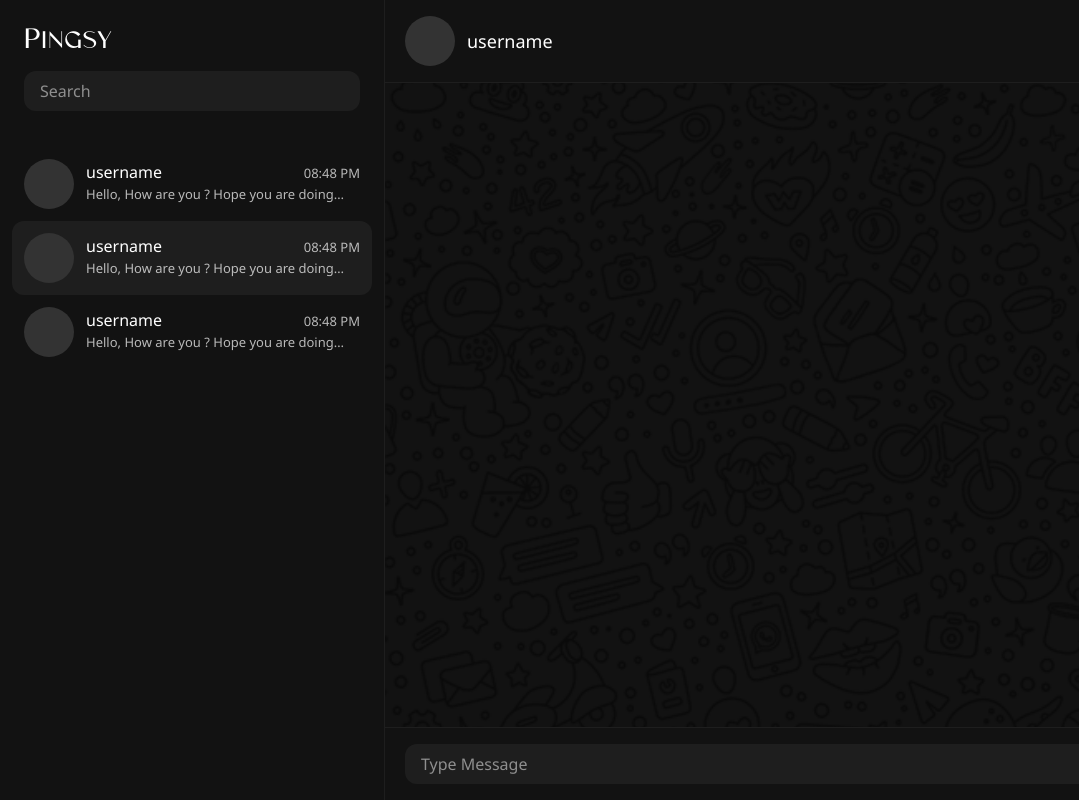
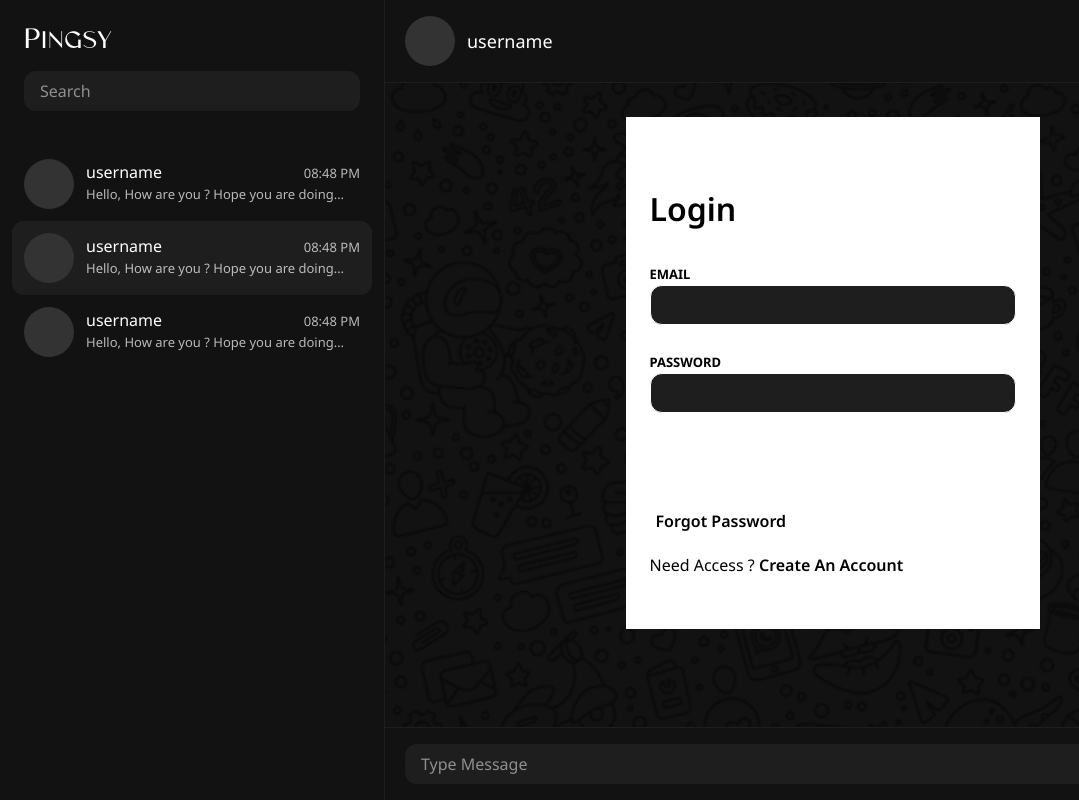
Before and after one commit to mayurmewada/pingsy, a Next.js app: page / in a window 1280 px wide. Shown: the whole page, without its empty margins (0-1079 px from the left). Built offline with nearby package versions, Linux system fonts and the light colour scheme; no server answers.

Commit message:
feat: login and signup api structure and some components

```diff
--- /dev/null
+++ b/src/app/api/auth/login/route.js
@@ -0,0 +1,10 @@
+export const POST = async (request) => {
+    try {
+        const reqBody = await request.json();
+        const { username, email, password } = reqBody;
+        console.log(reqBody, request);
+        return Response?.json({ data: { username, email, password } });
+    } catch (error) {
+        return Response?.json({ error });
+    }
+};
--- /dev/null
+++ b/src/app/api/auth/signup/route.js
@@ -0,0 +1,10 @@
+export const POST = async (request) => {
+    try {
+        const reqBody = await request.json();
+        const { username, email, password } = reqBody;
+        console.log(reqBody, request);
+        return Response?.json({ data: { username, email, password } });
+    } catch (error) {
+        return Response?.json({ error });
+    }
+};
--- /dev/null
+++ b/src/app/components/Button.jsx
@@ -0,0 +1,30 @@
+import React from "react";
+import Loader from "./Loader";
+
+const Button = ({ title = null, viewType = null, variant, size, isDisabled, type, onClick, onBlur = null, leadingIcon = null, trailingIcon = null, className, isLoading = false }) => {
+    const styles = {
+        small: "text-[11px] leading-[11px] px-3 py-[6px] h-[28px]",
+        medium: "text-[13px] leading-[13px] px-4 py-2 h-[32px]",
+        large: "text-[15px] leading-[16px] px-5 py-[10px] h-[40px]",
+
+        primary: "border border-grey-600 bg-grey-600 hover:border-grey-700 hover:bg-grey-700 rounded-[8px] text-white",
+        secondary: "border border-grey-600 hover:border-grey-700 bg-white hover:bg-grey-700 rounded-[8px] text-grey-600 hover:text-white",
+        text: "border-white hover:border-grey-50 bg-white hover:bg-grey-50 rounded-[8px] text-grey-600 hover:text-grey-700",
+    };
+
+    return (
+        <button className={`flex justify-center items-center gap-x-[6px] ${styles[variant]} ${styles[size]}${viewType === "icon" ? " !px-2" : " font-semibold"} ${isLoading ? "relative" : ""} ${className}`} onBlur={onBlur} onClick={onClick} type={type} disabled={isDisabled}>
+            {isLoading ? (
+                <Loader className={`${variant === "primary" ? "invert" : ""} absolute`} />
+            ) : (
+                <>
+                    {leadingIcon && leadingIcon}
+                    {title && title}
+                    {trailingIcon && trailingIcon}
+                </>
+            )}
+        </button>
+    );
+};
+
+export default Button;
--- /dev/null
+++ b/src/app/components/Input.jsx
@@ -0,0 +1,26 @@
+import React from "react";
+
+const Input = ({ onChange, onBlur, wrapperClass, className, label = "", type, name, placeholder, value, leadingIcon = null, trailingIcon = null, size = "large" }) => {
+    const styles = {
+        large: "h-[40px]",
+        medium: "h-[32px]",
+    };
+    return (
+        <div className={wrapperClass}>
+            {label ? (
+                <label htmlFor={name} className="uppercase font-bold text-[13px] text-grey-500">
+                    {label}
+                </label>
+            ) : (
+                ""
+            )}
+            <div className={`relative w-full rounded-[8px] ${styles[size]} ${className}`}>
+                {leadingIcon && <i className={`absolute top-[50%] translate-y-[-50%] left-[16px] z-[1] ${leadingIcon}`}></i>}
+                <input onBlur={onBlur} onChange={onChange} value={value} className={`absolute inset-0 bg-[background:var(--surface)] rounded-[12px] w-full h-[40px] text-[color:var(--textlight)] px-4 focus:bg-white border border-grey-50 focus:border-grey-700${leadingIcon ? " pl-[48px]" : " pl-4"}${trailingIcon ? " pr-[48px]" : " pr-4"}`} placeholder={placeholder} type={type} name={name} />
+                {trailingIcon && <i className={`absolute top-[50%] translate-y-[-50%] right-[16px] z-[1] ${trailingIcon}`}></i>}
+            </div>
+        </div>
+    );
+};
+
+export default Input;
--- /dev/null
+++ b/src/app/components/Loader.jsx
@@ -0,0 +1,12 @@
+import React from "react";
+
+const Loader = ({className=""}) => {
+    return (
+        <svg className={`m-auto size-8 animate-spin text-white ${className}`} viewBox="0 0 24 24" fill="none" stroke="currentColor" strokeWidth="2" strokeLinecap="round" strokeLinejoin="round">
+            <circle className="opacity-25" cx="12" cy="12" r="9" stroke="#C5CBD1"></circle>
+            <path className="opacity-75" d="M4 12a8 8 0 018-8" stroke="#384047"></path>
+        </svg>
+    );
+};
+
+export default Loader;
--- a/src/app/page.js
+++ b/src/app/page.js
@@ -1,6 +1,34 @@
+"use client";
+import { Formik } from "formik";
 import Image from "next/image";
+import { useEffect, useState } from "react";
+import Button from "./components/Button";
+import Input from "./components/Input";
 
 export default function Home() {
+    const [loading, setLoading] = useState(false);
+    useEffect(() => {
+        fetch("http://localhost:3000/api/auth/login", {
+            method: "POST",
+            body: JSON.stringify({ username: "example", email: "abc", password: "123" }),
+            headers: {
+                "Content-Type": "application/json",
+            },
+        })
+            .then((res) => {
+                if (!res.ok) {
+                    throw new Error("Network response was not ok");
+                }
+                return res.json();
+            })
+            .then((data) => {
+                console.log(data);
+            })
+            .catch((err) => {
+                console.error(err);
+            });
+    }, []);
+
     return (
         <main className="flex min-h-[100vh]">
             <div className="max-w-[30%] w-full">
@@ -55,7 +83,57 @@ export default function Home() {
                     </div>
                 </div>
                 <div className="w-[400px] h-[200px] border-y-[1px] border-y-[border-left-color:var(--surface)] h-full w-full relative">
-                  <Image className="absolute w-full h-full object-cover opacity-[50%] inset-[0] invert-[1]" src={"/images/chatbg.png"} alt="chat-background-vector" width={800} height={600} />
+                    <Image className="absolute w-full h-full object-cover opacity-[50%] inset-[0] invert-[1] z-[-1]" src={"/images/chatbg.png"} alt="chat-background-vector" width={800} height={600} />
+                    <div className="flex flex-col justify-center items-center h-full">
+                        <div className="bg-white shadow-elevationMiddle max-w-[414px] w-full py-9 px-6 mb-[64px]">
+                            <h3 className="text-[32px] font-semibold mt-8 mb-7">Login</h3>
+                            <Formik
+                                initialValues={{ email: "", password: "" }}
+                                validate={(values) => {
+                                    const errors = {};
+                                    if (!values.email) {
+                                        errors.email = "Required";
+                                    } else if (!/^[A-Z0-9._%+-]+@[A-Z0-9.-]+\.[A-Z]{2,}$/i.test(values.email)) {
+                                        errors.email = "Invalid email address";
+                                    }
+                                    if (!values.password) {
+                                        errors.password = "Required";
+                                    }
+                                    return errors;
+                                }}
+                                onSubmit={(values, { setSubmitting }) => {
+                                    handleFormSubmit(values);
+                                }}
+                            >
+                                {({
+                                    values,
+                                    errors,
+                                    touched,
+                                    handleChange,
+                                    handleBlur,
+                                    handleSubmit,
+                                    isSubmitting,
+                                    /* and other goodies */
+                                }) => (
+                                    <form className="flex flex-col" onSubmit={handleSubmit}>
+                                        <div className="mb-6">
+                                            <Input type="email" label="email" name="email" onChange={handleChange} onBlur={handleBlur} value={values.email} />
+                                            <span className="text-[13px] text-red-500">{errors.email && touched.email && errors.email}</span>
+                                        </div>
+                                        <div className="mb-6">
+                                            <Input type="password" label="password" name="password" onChange={handleChange} onBlur={handleBlur} value={values.password} />
+                                            <span className="text-[13px] text-red-500">{errors.password && touched.password && errors.password}</span>
+                                        </div>
+                                        <Button isLoading={loading} variant={"primary"} size={"large"} title={"Submit"} disabled={isSubmitting} trailingIcon={<i className="ri-arrow-right-fill"></i>} type={"submit"} />
+                                    </form>
+                                )}
+                            </Formik>
+                            <Button className={"mt-8 mb-5"} title="Forgot Password" leadingIcon={<i className="ri-question-fill font-normal text-[18px]"></i>} />
+                            <p className="inline-flex whitespace-pre mb-4">
+                                Need Access ? <Button onClick={() => navigate("/signup")} title={"Create An Account"} />
+                            </p>
+                        </div>
+                    </div>
                 </div>
                 <div className="w-full px-5 py-4 text-[color:var(--textdark)]">
                     <input className="bg-[background:var(--surface)] rounded-[12px] w-full h-[40px] text-[color:var(--textlight)] px-4" placeholder="Type Message" type="text" />
--- /dev/null
+++ b/src/db/dbConnection.js
@@ -0,0 +1,19 @@
+import mongoose from "mongoose";
+
+export const dbConnect = async () => {
+    try {
+        const url = process?.env?.MONGO_URI || "";
+        mongoose?.connect(url);
+        const connection = mongoose?.connection;
+        connection.on("connected", () => {
+            console.log("✔ db connection successfull");
+        });
+        connection.on("error", (error) => {
+            console.log("✖ db connection failed " + error);
+            process.exit();
+        });
+    } catch (error) {
+        console.log("Something went wrong when connecting to DB");
+        console.log(error);
+    }
+};
```
Also changed, not shown: package.json (+6 -4 lines), 1 other file (tests, documents, lock files or other folders).
